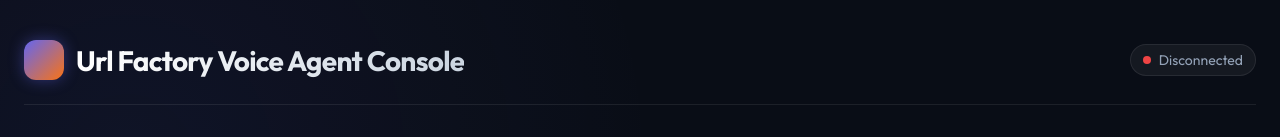
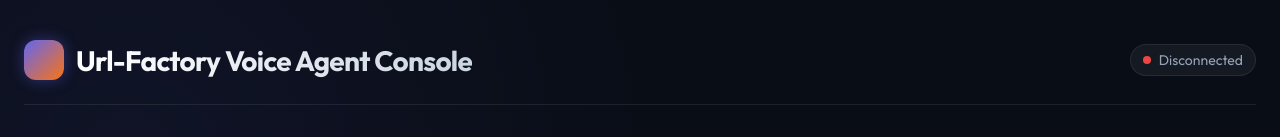
Before and after one commit to jshyperx21-png/Voice-Agent, a website: page public/index.html in a window 1280 px wide. Shown: the top 137 px of the page. Drawn offline with Linux system fonts and the light colour scheme; no server answers.

```diff
--- a/public/index.html
+++ b/public/index.html
@@ -533,7 +533,7 @@
     <div class="header-logo">
       <div class="icon"></div>
       <div>
-        <h1>Url Factory Voice Agent Console</h1>
+        <h1>Url-Factory Voice Agent Console</h1>
       </div>
     </div>
     <div class="connection-tag" id="wsStatusTag">
```
